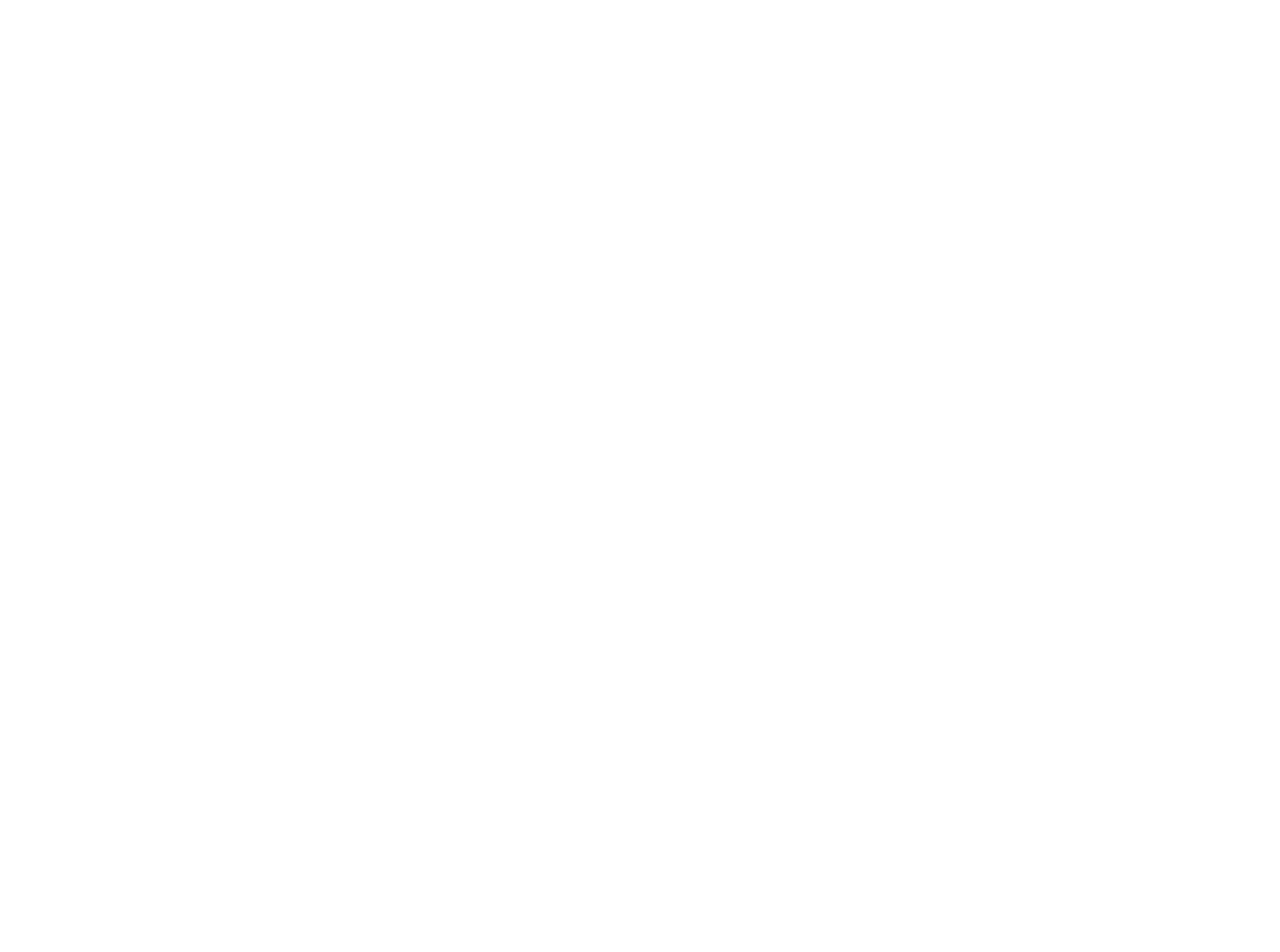
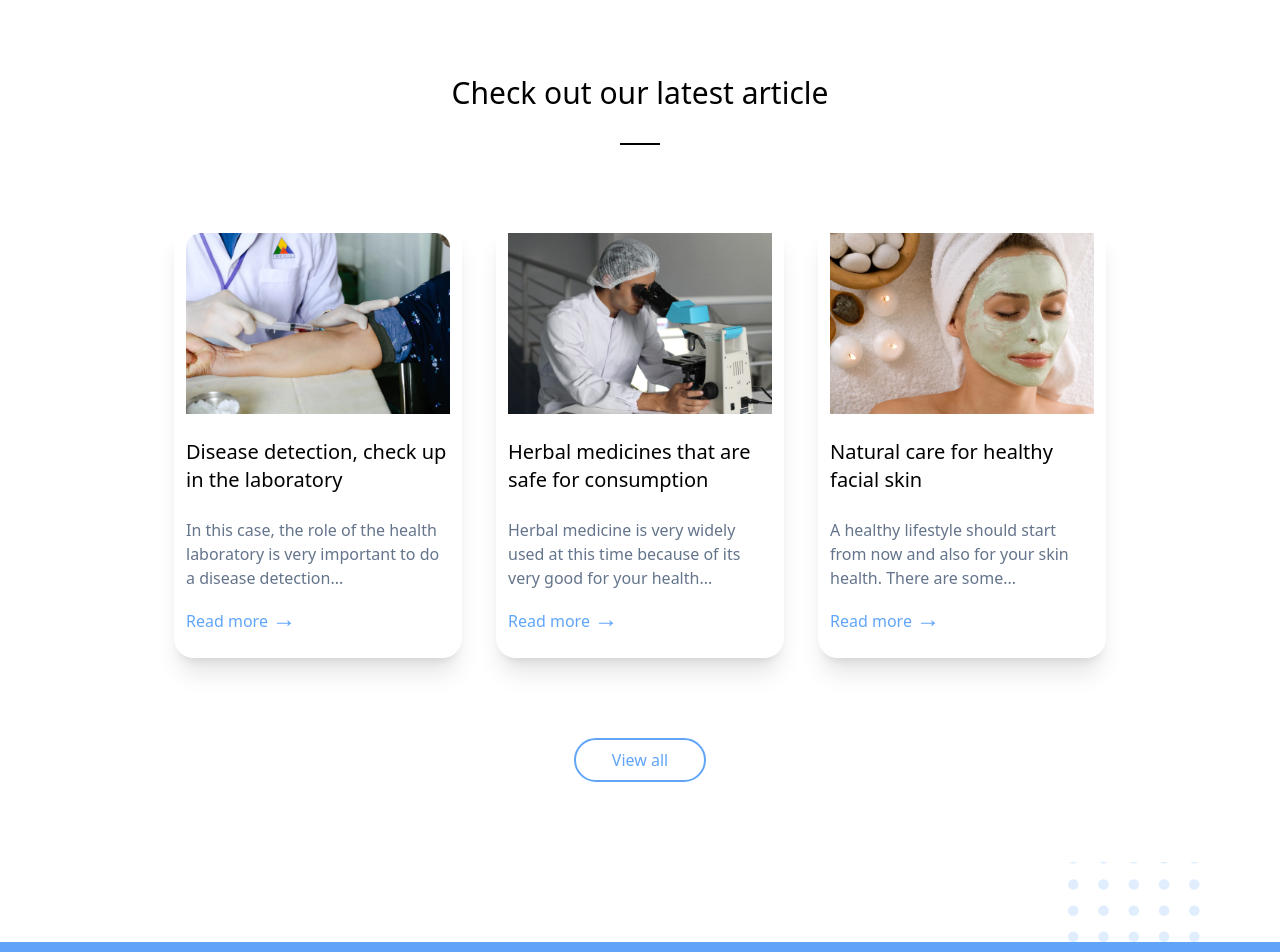
Before and after one commit to richardayikwei/Trafalgar-react, a React (Vite) app: page / in a window 1280 px wide. Shown: the part 3620-4572 px from the top of the page. Before the commit the page ends 3599 px from the top, so only its background shows below. Built offline with nearby package versions, Linux system fonts and the light colour scheme.

Commit message:
articles and footer

```diff
--- a/src/App.tsx
+++ b/src/App.tsx
@@ -2,11 +2,13 @@
 import Illustration from "./components/Illustration";
 import { services } from "./constants/data";
 import Profile from "./components/Profile";
-import SectionFour from "./components/SectionFour";
+import ArticleCard from "./components/ArticleCard";
 import Footer from "./components/Footer";
 import { assets } from "./assets/assets";
 import Button from "./components/Button";
 import { ServiceCard } from "./components/ServiceCard";
+import { articles } from "./constants/data";
+import ArrowBtn from "./components/ArrowBtn";
 
 function App() {
   return (
@@ -80,8 +82,28 @@
         />
       ))}
       <Profile />
-      {/* <SectionFour />
-      <Footer /> */}
+      <section>
+        {/*Articles heading*/}
+        <div className="flex flex-col items-center justify-around space-y-5 mt-24">
+          <h1 className="text-3xl">Check out our latest article</h1>
+
+          {/*Underline*/}
+          <div className="flex justify-start p-3">
+            <p className="border-b-2 w-10 border-black"></p>
+          </div>
+        </div>
+        <div className="w-fit flex flex-col mx-auto mt-16">
+          <div className="grid grid-cols-3 gap-x-[34px] gap-y-[37px]">
+            {articles.map((article, idx) => (
+              <ArticleCard key={idx} article={article} >
+                <ArrowBtn />
+              </ArticleCard>
+            ))}
+          </div>
+        </div>
+        <Button btntext="View all" position="justify-center" />
+      </section>
+      <Footer />
     </>
   );
 }
--- /dev/null
+++ b/src/components/ArticleCard.tsx
@@ -0,0 +1,20 @@
+import { Articles } from "../types/article";
+
+type ArticleCardProps = {
+  article: Articles,
+  children: JSX.Element ,
+}
+
+const SectionFour = ({article, children}: ArticleCardProps) => {
+  return (
+      <div className="flex-col md:w-72 md:border-transparent md:shadow-xl rounded-[20px]">
+        <img src={article.image} alt={article.alt} className="p-3" />
+        <h1 className="p-3 text-xl ">{article.title}</h1>
+      <p className="p-3 text-slate-500">{article.text}</p>
+      {children}
+      </div>
+
+  );
+};
+
+export default SectionFour;
--- a/src/components/Footer.tsx
+++ b/src/components/Footer.tsx
@@ -1,17 +1,16 @@
-import element2 from '../assets/element2.png'
-import element1 from '../assets/element1.png'
+import { assets } from "../assets/assets";
 
 const Footer = () => {
   return (
     <footer>
       <div
-        style={{backgroundImage: `url(${element2})`}}
+        style={{backgroundImage: `url(${assets.bgimages.element2})`}}
         className=" h-20 mr-20 items-end bg-no-repeat bg-right-bottom   mt-20 "
       ></div>
 
       <div className=" flex flex-col md:flex-row bg-gradient-to-b from-blue-400 to-blue-500 justify-around p-20 space-y-6 ">
         <div
-          style={{backgroundImage: `url(${element1})`}}
+          style={{backgroundImage: `url(${assets.bgimages.element1})`}}
           className="w-20 -ml-28 -mb-20 items-end bg-no-repeat bg-left-bottom hidden md:flex"
         ></div>
 
--- a/src/components/SectionFour.tsx
+++ /dev/null
@@ -1,43 +0,0 @@
-import Button from "./Button";
-
-const SectionFour = () => {
-  return (
-    <section>
-      {/*Articles heading*/}
-      <div className="flex flex-col items-center justify-around space-y-5 mt-24">
-        <h1 className="text-3xl">Check out our latest article</h1>
-
-        {/*Underline*/}
-        <div className="flex justify-start p-3">
-          <p className="border-b-2 w-10 border-black"></p>
-        </div>
-      </div>
-
-      <div className="container flex flex-col mx-auto mt-16">
-        {/*Articles*/}
-        {/* <ServiceCards
-          src0={articles[0].image}
-          src1={articles[1].image}
-          src2={articles[2].image}
-          alt0={articles[0].alt}
-          alt1={articles[1].alt}
-          alt2={articles[2].alt}
-          title0={articles[0].title}
-          title1={articles[1].title}
-          title2={articles[2].title}
-          text0={articles[0].text}
-          text1={articles[1].text}
-          text2={articles[2].text}
-          hiddenBtn={"flex"}
-          groundImage3={element2}
-          groundImage4={vector1}
-        >
-          <ArrowBtn />
-        </ServiceCards> */}
-        <Button btntext="View all" position="justify-center" />
-      </div>
-    </section>
-  );
-};
-
-export default SectionFour;
```
